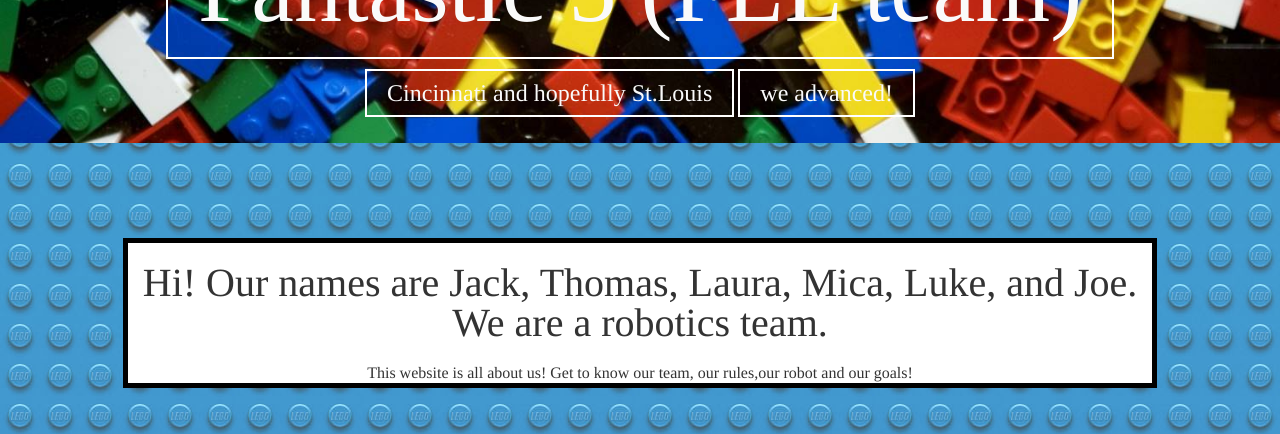
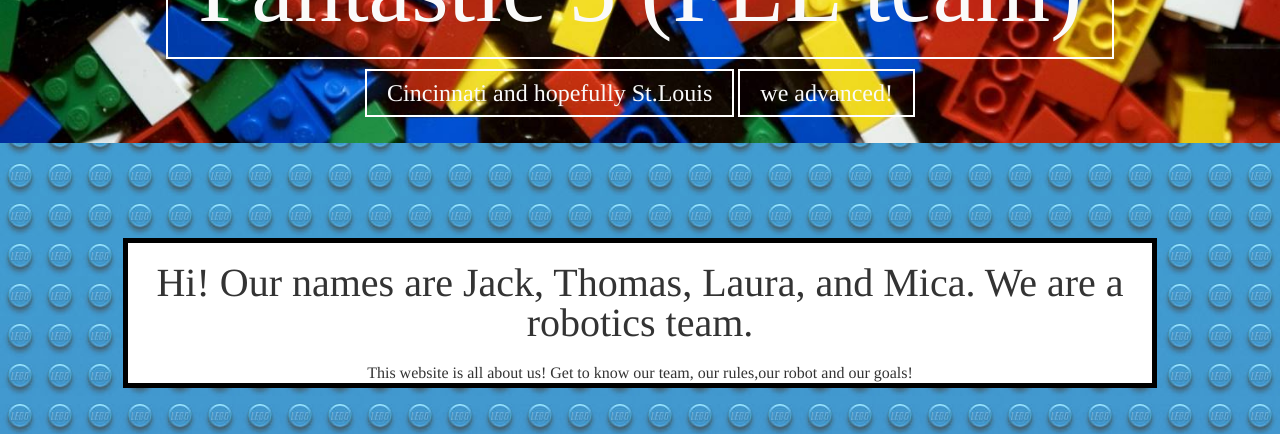
Before and after one commit to fan5fll/fan5fll, a Jekyll site: the page built from index.html, in a window 1280 px wide and 900 px high, scrolled down 404 px, cut to the strip 0-434 px from the top of the window. Built offline with Jekyll 4.4.1, drawn with Linux system fonts in a browser that asks for light colours; nearby versions of some CDN libraries; comment, search, counter and statistics services are not loaded.

Commit message:
removed luke and joe;(

```diff
--- a/index.html
+++ b/index.html
@@ -15,7 +15,7 @@ layout: default
             <!-- About Me -->
 
 			<div class="container">
-				<h3>Hi! Our names are Jack, Thomas, Laura, Mica, Luke, and Joe. We are a robotics team. </h3>
+				<h3>Hi! Our names are Jack, Thomas, Laura, and Mica. We are a robotics team. </h3>
                 <p>This website is all about us! Get to know our team, our rules,our robot and our goals!</p>
 			</div>
 
```
